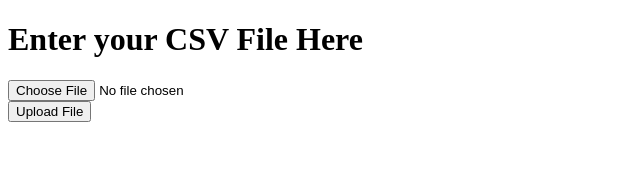
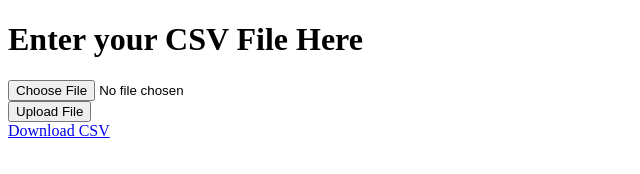
Before and after one commit to PurpleskellyBoi/test, a plain HTML site: page index.html in a window 1280 px wide. Shown: the whole page, without its empty margins (0-640 px from the left). Drawn offline with Linux system fonts and the light colour scheme.

Commit message:
Update index.html

```diff
--- a/index.html
+++ b/index.html
@@ -13,5 +13,6 @@
 </form>
 
 <script src="main.js"></script>
+<a href="/download">Download CSV</a>
 </body>
 </html>
```
